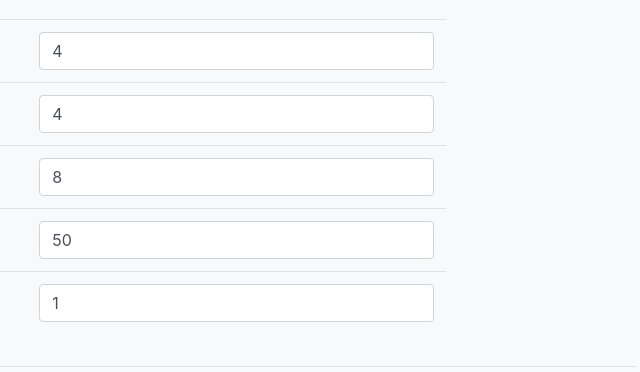
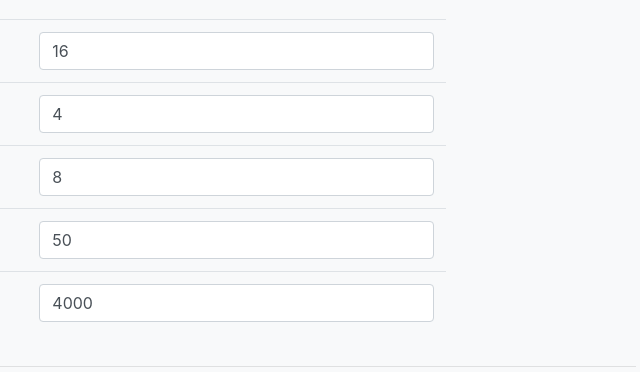
Before and after one commit to salah0eldin/pwmCars, a plain HTML site: page index.html in a window 1280 px wide. Shown: the part 265-637 px from the top of the page, 559-1199 px from the left. Drawn offline with nearby package versions, Linux system fonts and the light colour scheme.

Commit message:
fixed some bugs

```diff
--- a/index.html
+++ b/index.html
@@ -43,7 +43,7 @@
                     <tbody>
                         <tr>
                             <td class="font-weight-bold">Road Length (m):</td>
-                            <td><input type="number" id="roadLength" class="form-control" value="4"></td>
+                            <td><input type="number" id="roadLength" class="form-control" value="16"></td>
                         </tr>
                         <tr>
                             <td class="font-weight-bold">Car 1 Speed (m/s):</td>
@@ -59,7 +59,7 @@
                         </tr>
                         <tr>
                             <td class="font-weight-bold">Car 2 Periodic Time (ms):</td>
-                            <td><input type="number" id="car2Time" class="form-control" value="1"></td>
+                            <td><input type="number" id="car2Time" class="form-control" value="4000"></td>
                         </tr>
                     </tbody>
                 </table>
--- a/script.js
+++ b/script.js
@@ -72,8 +72,8 @@ function run() {
       alert(
         "Simulation capabilities cannot handle these numbers. Please choose other numbers. (Reduce frequency)"
       );
+      return false;
     }
-    return false;
   }
 
   startInterval();
```
